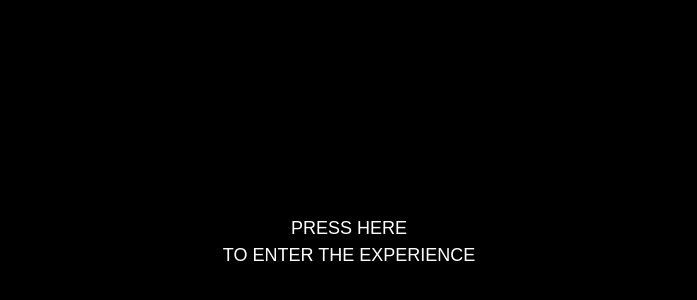
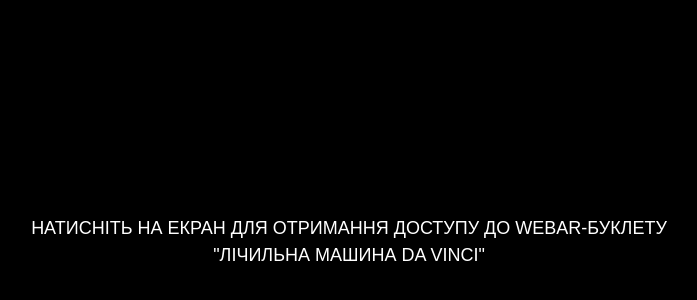
Before and after one commit to Sensornyy/Web-AR, a plain HTML site: page index.html in a window 1280 px wide. Shown: the part 158-458 px from the top of the page, without its empty margins (291-988 px from the left). Drawn offline with nearby package versions, Linux system fonts and the light colour scheme.

Commit message:
Update index.html

```diff
--- a/index.html
+++ b/index.html
@@ -26,9 +26,9 @@
                 text-transform: uppercase; font-family: Arial, Helvetica, sans-serif; font-weight: 400; line-height: 1.5em; font-size: large; white-space: nowrap;
                 user-select: none; pointer-events: none;
             ">
-            Press here
+            Натисніть на екран для отримання доступу до WebAR-буклету
             <br>
-            to enter the experience
+            "Лiчильна машина Da Vinci"
         </div>
     </div>
 
@@ -152,7 +152,7 @@
 
                 // Массив имён файлов .patt. Массив заполняется в порядке добавления маркеров
                 // если вместо .patt был добавлен баркод, на его место в массив добавляется пустая строка
-                const patternNames = ["" ,"" ,""];
+                const patternNames = ["" ,"pattern-leonardo_web_ar.patt"];
                 // Maссив баркодов, заполняется одновременно с массивом паттернов
                 // если вместо баркода был добавлен .patt, на его место в массив добавляется -1
                 const patternBarcode = [1 ,2 ,3];
```
